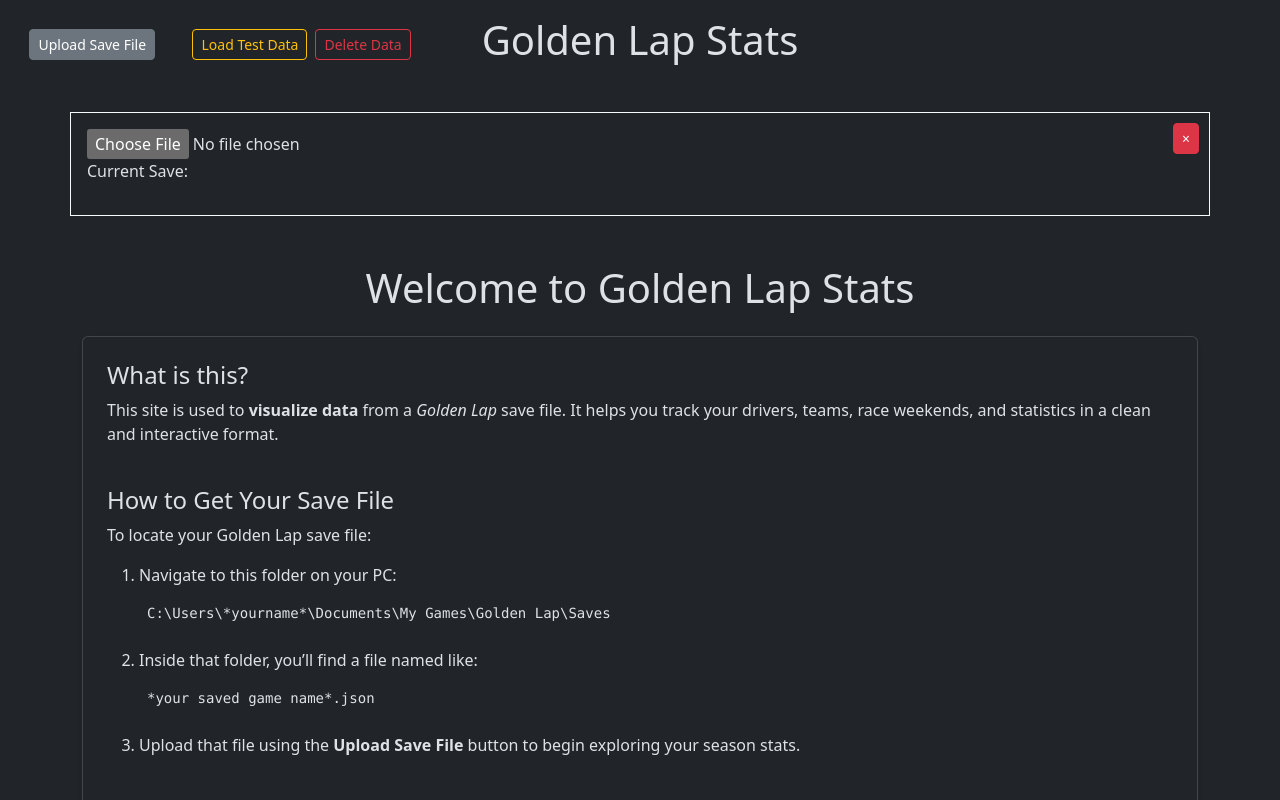
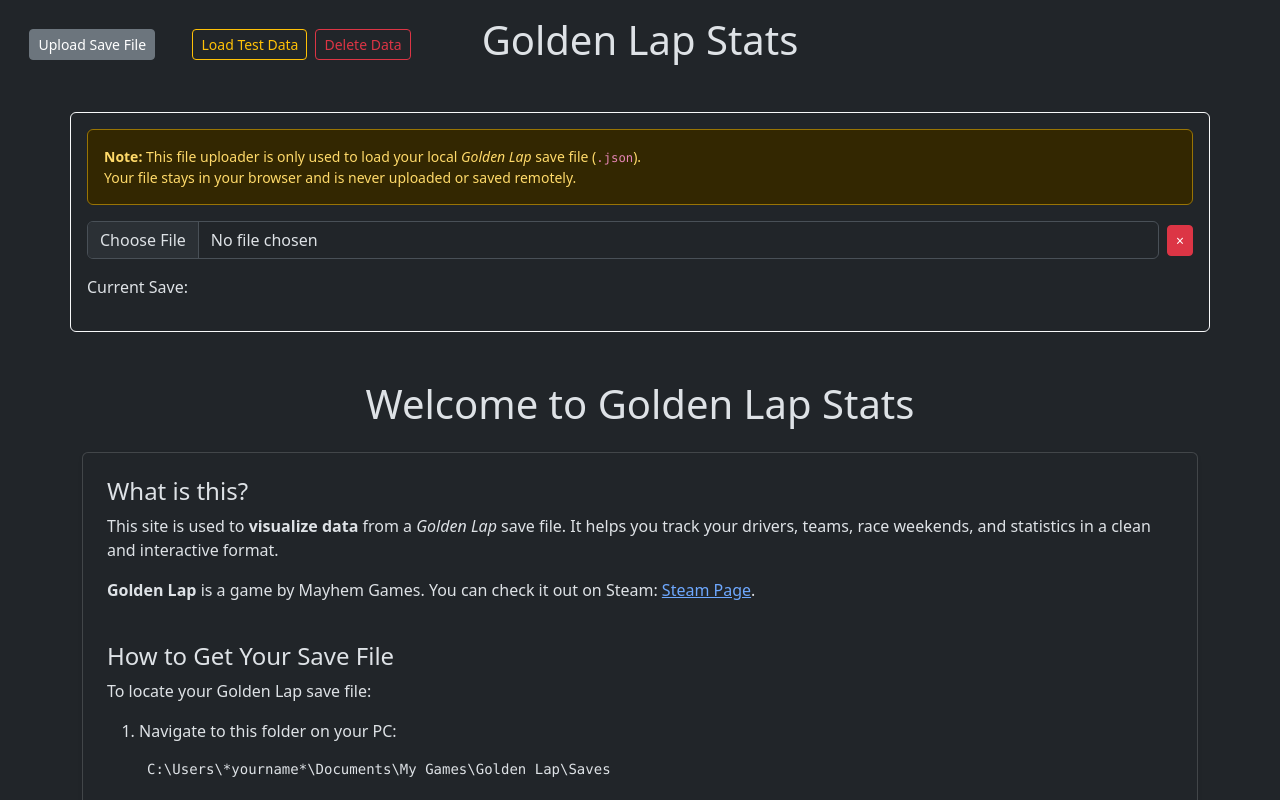
Before and after one commit to MDPater/GoldenLapStats, a React (Vite) app: page / in a window 1280 px wide. Both pictures are taken after a click on the button "Upload Save File". Shown: the top 800 px of the page. Built offline with nearby package versions, Linux system fonts and the light colour scheme.

Commit message:
added trustful UI and Info

```diff
--- a/index.html
+++ b/index.html
@@ -3,6 +3,7 @@
   <head>
     <meta charset="UTF-8" />
     <meta name="google-site-verification" content="h2GI8hwHGrGg15_Xy2IvACRw_fLUcPzdCHrr6Rte7EE" />
+    <meta name="description" content="Golden Lap Save File Viewer – visualize your in-game stats locally and safely." />
     <link rel="icon" type="image/svg+xml" href="/GoldenLapStatsLogo.svg" />
     <meta name="viewport" content="width=device-width, initial-scale=1.0" />
     <title>Golden Lap Stats</title>
--- a/src/components/FileUploader.jsx
+++ b/src/components/FileUploader.jsx
@@ -29,16 +29,31 @@
   };
 
   return (
-    <div className="bg-dark container mt-4 border border-light p-3 position-relative">
-      <div
-        className="position-absolute d-flex gap-2"
-        style={{ top: "10px", right: "10px" }}
-      >
+    <div className="bg-dark container mt-4 border border-light p-3 rounded">
+      <div className="alert alert-warning small" role="alert">
+        <strong>Note:</strong> This file uploader is only used to load your
+        local
+        <em> Golden Lap </em> save file (<code>.json</code>). <br />
+        Your file stays in your browser and is never uploaded or saved remotely.
+      </div>
+
+      <div className="row align-items-center g-2 mb-3">
+        <div className="col-md">
+          <input
+            className="form-control"
+            type="file"
+            accept=".json"
+            onChange={fileUpload}
+          />
+        </div>
         {fileSelected && (
+          <div className="col-auto">
             <button onClick={saveData} className="btn btn-success btn-sm">
               Use Save File
             </button>
+          </div>
         )}
+        <div className="col-auto">
           <button
             onClick={onClose}
             className="btn btn-danger btn-sm"
@@ -47,19 +62,12 @@
             &times;
           </button>
         </div>
-      <div className="row">
-        <input
-          className="col"
-          type="file"
-          accept=".json"
-          onChange={fileUpload}
-        />
       </div>
-      <p>Current Save:</p>
+
+      <p className="mt-3">Current Save:</p>
       {file && (
-        <div>
-          <div className="mt-5 container">
-            <div className="row align-items-center gx-2 container-fluid">
+        <div className="mt-3 container">
+          <div className="row align-items-center gx-2">
             <div className="col">
               <pre className="text-light p-3 rounded mb-0">
                 Save Name: {file.CareerHeader?.CareerName}
@@ -81,7 +89,6 @@
             </div>
           </div>
         </div>
-        </div>
       )}
     </div>
   );
--- a/src/sites/LandingPage.jsx
+++ b/src/sites/LandingPage.jsx
@@ -8,6 +8,19 @@
           This site is used to <strong>visualize data</strong> from a{" "}
           <em>Golden Lap</em> save file. It helps you track your drivers, teams,
           race weekends, and statistics in a clean and interactive format.
+        </p>
+
+        <p>
+          <strong>Golden Lap</strong> is a game by Mayhem Games. You can check
+          it out on Steam:{" "}
+          <a
+            href="https://store.steampowered.com/app/2052040/Golden_Lap/"
+            target="_blank"
+            rel="noopener noreferrer"
+          >
+            Steam Page
+          </a>
+          .
         </p>
 
         <h4 className="mt-4">How to Get Your Save File</h4>
```
Lines whose indentation alone changed are shown as unchanged.
